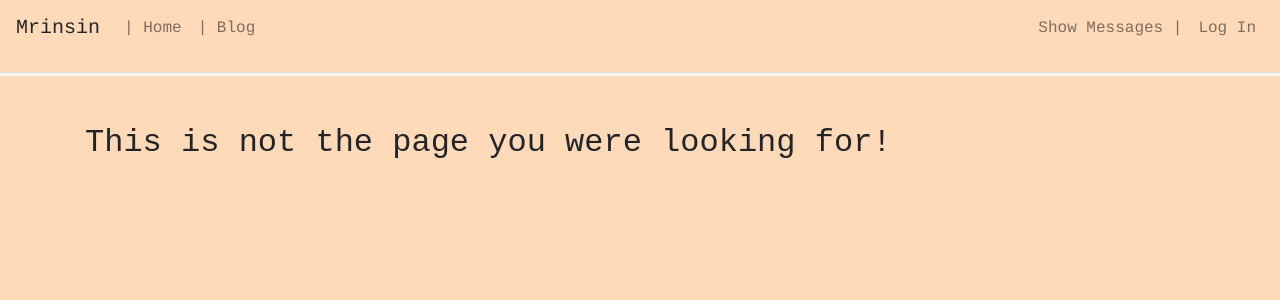
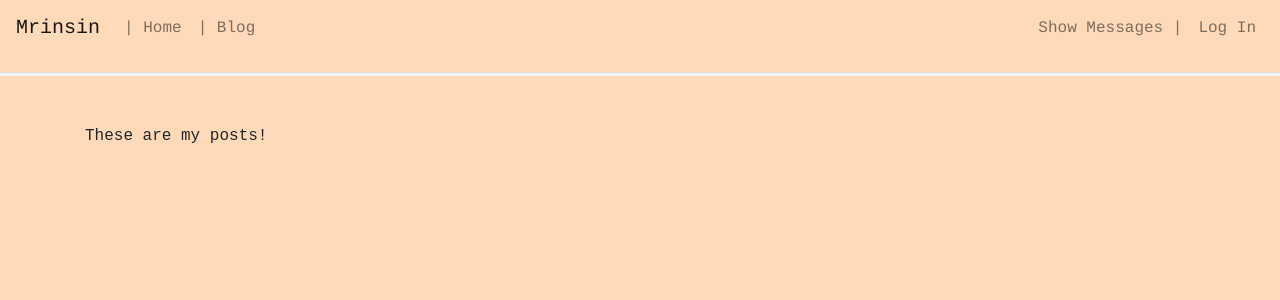
Before and after one commit to mrinsin/sinmrin, an Angular app: page /blogs in a window 1280 px wide. Shown: the top 300 px of the page. Built offline with nearby package versions, Linux system fonts and the light colour scheme; what angular-in-memory-web-api would draw is missing.

Commit message:
mad blogposts separate module, added router to it

```diff
--- a/src/app/app.component.html
+++ b/src/app/app.component.html
@@ -1,5 +1,5 @@
 <nav class="navbar navbar-expand navbar-light bg-light">
-  <a class="navbar-brand">{{pageTitle}}</a>
+  <a [routerLink]="['/welcome']" class="navbar-brand">{{pageTitle}}</a>
   <ul class="navbar-nav">
     <li class="nav-item">
       <a [routerLink]="['/welcome']"
--- a/src/app/app.module.ts
+++ b/src/app/app.module.ts
@@ -17,7 +17,7 @@ import { MessageModule } from './messages/message.module';
 
 // Routing Feature
 import { RouterModule } from '@angular/router';
-import { BlogPostsComponent } from './blog-posts/blog-posts.component';
+import { BlogPostsModule } from './blog-posts/blog-posts.module';
 
 const appRoutes = [
   { path: 'welcome', component: WelcomeComponent },
@@ -32,6 +32,7 @@ const appRoutes = [
     HttpClientModule,
     InMemoryWebApiModule.forRoot(ProductData, { delay: 1000 }),
     ProductModule,
+    BlogPostsModule,
     UserModule,
     MessageModule
   ],
@@ -39,7 +40,6 @@ const appRoutes = [
     AppComponent,
     WelcomeComponent,
     PageNotFoundComponent,
-    BlogPostsComponent
   ],
   bootstrap: [AppComponent]
 })
--- a/src/app/blog-posts/blog-posts.component.html
+++ b/src/app/blog-posts/blog-posts.component.html
@@ -1,3 +1 @@
-<p>
-  blog-posts works!
-</p>
+These are my posts!
--- /dev/null
+++ b/src/app/blog-posts/blog-posts.module.ts
@@ -0,0 +1,20 @@
+import { NgModule } from '@angular/core';
+
+import { SharedModule } from '../shared/shared.module';
+import { BlogPostsComponent } from './blog-posts.component';
+import { RouterModule } from '@angular/router';
+
+const blogRoutes = [
+  { path: 'blogs', component: BlogPostsComponent }
+];
+
+@NgModule({
+  imports: [
+    SharedModule,
+    RouterModule.forChild(blogRoutes)
+  ],
+  declarations: [
+    BlogPostsComponent
+  ]
+})
+export class BlogPostsModule { }
--- a/src/app/products/product.module.ts
+++ b/src/app/products/product.module.ts
@@ -8,7 +8,7 @@ import { SharedModule } from '../shared/shared.module';
 
 @NgModule({
   imports: [
-    SharedModule
+    SharedModule,
   ],
   declarations: [
     ProductListComponent,
```
